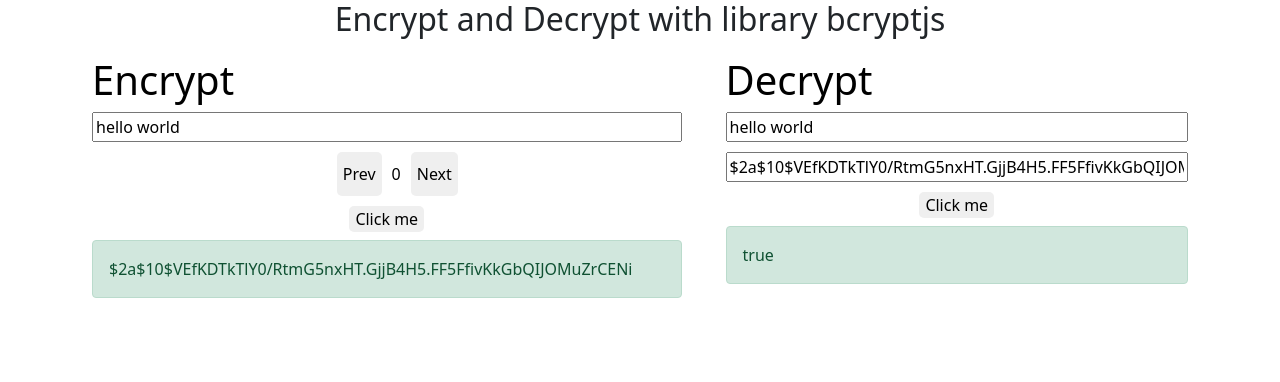
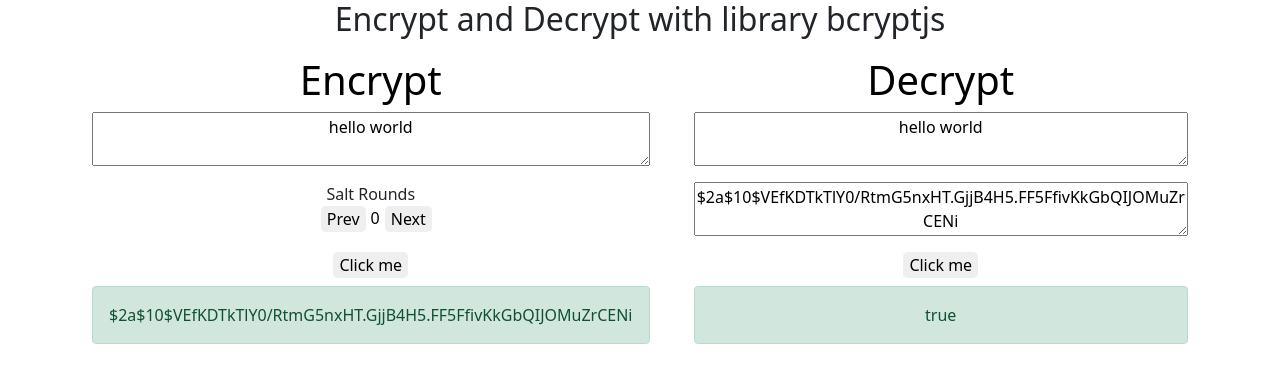
Before and after one commit to duc2k1/bcrypt, a React (Create React App) app: page / in a window 1280 px wide. Shown: the top 382 px of the page. Built offline with nearby package versions, Linux system fonts and the light colour scheme.

Commit message:
update logo update Alert update some styled remove import styled in Decrypt remove prop type of useInput change input to textarea in useInput

```diff
--- a/public/index.html
+++ b/public/index.html
@@ -4,6 +4,11 @@
     <meta charset="utf-8" />
     <meta name="viewport" content="width=device-width, initial-scale=1" />
     <title>Bscrypt online</title>
+    <link
+      rel="shortcut icon"
+      href="https://image.shutterstock.com/image-vector/uppercase-alphabet-letter-b-260nw-1755198983.jpg"
+      type="image/x-icon"
+    />
     <link
       href="https://cdn.jsdelivr.net/npm/bootstrap@5.1.1/dist/css/bootstrap.min.css"
       rel="stylesheet"
--- a/src/components/Alert.jsx
+++ b/src/components/Alert.jsx
@@ -2,9 +2,7 @@
   return (
     <div
       className={
-        "mt-2 alert  alert-" +
-        (result ? "success" : "danger") +
-        " alert-dismissible fade show"
+        "mt-2 alert  alert-" + (result ? "success" : "danger") + " text-center"
       }
       role="alert"
       style={{ wordWrap: "break-word" }}
--- a/src/components/Decrypt.jsx
+++ b/src/components/Decrypt.jsx
@@ -1,6 +1,5 @@
 import React, { useState } from "react";
-import styled from "styled-components";
-import { TextBig, TextCenter } from "../styled/styled";
+import { TextBigCenter, TextCenter, Button } from "../styled/styled";
 import { useInput } from "../hooks/useInput";
 import { Container } from "../styled/styled";
 import Alert from "./Alert";
@@ -8,12 +7,10 @@
 
 const Decrypt = () => {
   const [hash, hashInput] = useInput({
-    type: "text",
     placeholder: "Hash to check",
     propVal: "$2a$10$VEfKDTkTlY0/RtmG5nxHT.GjjB4H5.FF5FfivKkGbQIJOMuZrCENi",
   });
   const [str, strInput] = useInput({
-    type: "text",
     placeholder: "String to check again",
     propVal: "hello world",
   });
@@ -30,7 +27,7 @@
 
   return (
     <Container>
-      <TextBig>Decrypt</TextBig>
+      <TextBigCenter>Decrypt</TextBigCenter>
       {strInput}
       <br />
       {hashInput}
@@ -43,11 +40,4 @@
   );
 };
 
-const Button = styled.button`
-  cursor: pointer;
-  text-align: center;
-  border: none;
-  border-radius: 5px;
-`;
-
 export default Decrypt;
--- a/src/components/Encrypt.jsx
+++ b/src/components/Encrypt.jsx
@@ -1,6 +1,6 @@
 import React, { useState } from "react";
 import styled from "styled-components";
-import { TextBig, TextCenter } from "../styled/styled";
+import { TextBigCenter, TextCenter, Button } from "../styled/styled";
 import { useInput } from "../hooks/useInput";
 import { Container } from "../styled/styled";
 import Alert from "./Alert";
@@ -8,7 +8,6 @@
 
 const Encrypt = () => {
   const [str, strInput] = useInput({
-    type: "text",
     placeholder: "String",
     propVal: "hello world",
   });
@@ -28,8 +27,9 @@
 
   return (
     <Container>
-      <TextBig>Encrypt</TextBig>
+      <TextBigCenter>Encrypt</TextBigCenter>
       {strInput}
+      <TextCenter>Salt Rounds</TextCenter>
       <div className="d-flex justify-content-center">
         <SaltRounds>
           <Button
@@ -66,22 +66,15 @@
   );
 };
 
-const Button = styled.button`
-  cursor: pointer;
-  text-align: center;
-  border: none;
-  border-radius: 5px;
-`;
-
 const Salt = styled.div`
   color: black;
-  margin: 10px;
+  margin-inline: 5px;
 `;
 
 const SaltRounds = styled.div`
   display: flex;
   justify-content: space-around;
-  margin-bottom: 10px;
+  margin-bottom: 20px;
   width: 100px;
 `;
 
--- a/src/hooks/useInput.jsx
+++ b/src/hooks/useInput.jsx
@@ -1,15 +1,14 @@
 import { useState } from "react";
 
-export function useInput({ type, placeholder, propVal }) {
+export function useInput({ placeholder, propVal }) {
   const [value, setValue] = useState(propVal);
   const input = (
-    <input
+    <textarea
+      className="text-center"
+      placeholder={placeholder}
+      style={{ marginBottom: "10px", width: "100%" }}
+      onChange={(e) => setValue(e.target.value)}
       value={value}
-      onChange={(e) => setValue(e.target.value)}
-      type={type}
-      maxLength="100"
-      style={{ marginBottom: "10px", width: "100%" }}
-      placeholder={placeholder}
     />
   );
   return [value, input];
--- a/src/styled/styled.jsx
+++ b/src/styled/styled.jsx
@@ -1,7 +1,8 @@
 import styled from "styled-components";
 
-export const TextBig = styled.h1`
+export const TextBigCenter = styled.h1`
   color: black;
+  text-align: center;
 `;
 
 export const Container = styled.div`
@@ -11,3 +12,10 @@
 export const TextCenter = styled.div`
   text-align: center;
 `;
+
+export const Button = styled.button`
+  cursor: pointer;
+  text-align: center;
+  border: none;
+  border-radius: 5px;
+`;
```
